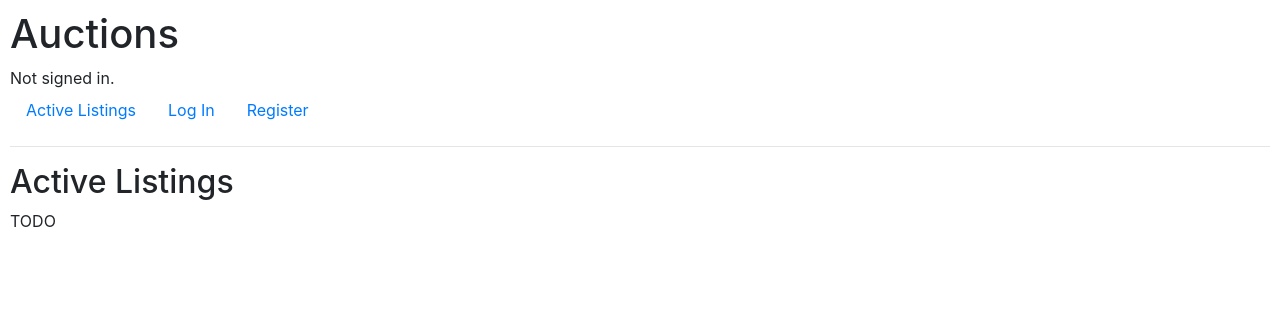
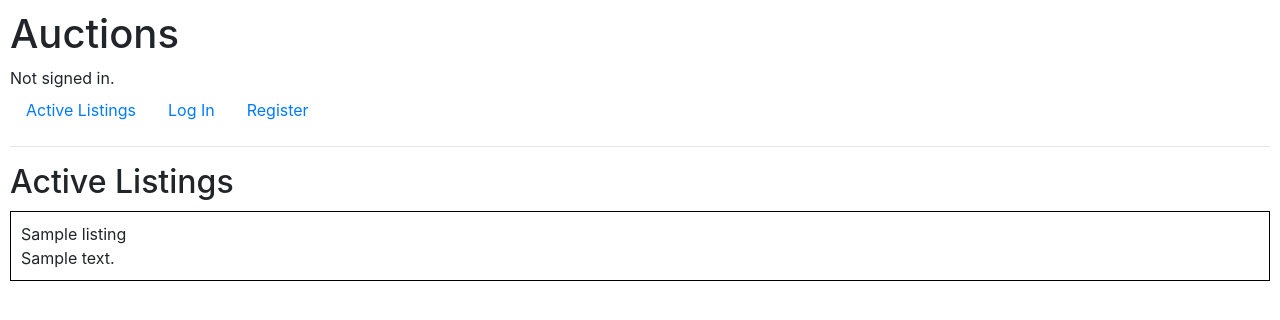
Before and after one commit to Prateek61/commerce, a Django app: page / in a window 1280 px wide. Shown: the top 320 px of the page. Run offline with Django 3.2, Linux system fonts and the light colour scheme; tables that the repository leaves empty hold one stand-in row (values such as "Sample post"); some libraries are stand-ins or nearby versions.

Commit message:
Added models for Bid and Comment
Also updated index route

```diff
--- a/auctions/models.py
+++ b/auctions/models.py
@@ -9,5 +9,19 @@ class Listing(models.Model):
     name = models.CharField(max_length=100)
     price = models.FloatField()
     description = models.TextField()
-    created = models.DateTimeField()
+    created = models.DateTimeField(auto_now_add=True)
+    category = models.CharField(max_length=50)
     picture = models.ImageField(upload_to='images/')
+
+class Bid(models.Model):
+    amount = models.FloatField()
+    user = models.ForeignKey(User, related_name="bids", on_delete=models.CASCADE)
+    listing = models.ForeignKey(Listing, related_name="bids", on_delete=models.CASCADE)
+    created = models.DateTimeField(auto_now_add=True)
+
+class Comment(models.Model):
+    title = models.CharField(max_length=100)
+    content = models.TextField()
+    user = models.ForeignKey(User, related_name="comments", on_delete=models.CASCADE)
+    listing = models.ForeignKey(Listing, related_name="comments", on_delete=models.CASCADE)
+    created = models.DateTimeField(auto_now_add=True)
--- a/auctions/static/auctions/styles.css
+++ b/auctions/static/auctions/styles.css
@@ -1,3 +1,9 @@
 body {
     padding: 10px;
 }
+
+.listing {
+    padding: 10px;
+    border: 1px solid black;
+    margin: 10px 0;
+}
--- a/auctions/templates/auctions/index.html
+++ b/auctions/templates/auctions/index.html
@@ -3,5 +3,10 @@
 {% block body %}
     <h2>Active Listings</h2>
 
-    TODO
+    {% for listing in listings %}
+        <div class="listing">
+            <div>{{ listing.name }}</div>
+            <div>{{ listing.description }}</div>
+        </div>
+    {% endfor %}
 {% endblock %}
--- a/auctions/templates/auctions/layout.html
+++ b/auctions/templates/auctions/layout.html
@@ -3,7 +3,7 @@
 <!DOCTYPE html>
 <html lang="en">
     <head>
-        <title>{% block title %}Auctions{% endblock %}</title>
+        <title>Auctions {% block title %}{% endblock %}</title>
         <link rel="stylesheet" href="https://stackpath.bootstrapcdn.com/bootstrap/4.4.1/css/bootstrap.min.css" integrity="sha384-Vkoo8x4CGsO3+Hhxv8T/Q5PaXtkKtu6ug5TOeNV6gBiFeWPGFN9MuhOf23Q9Ifjh" crossorigin="anonymous">
         <link href="{% static 'auctions/styles.css' %}" rel="stylesheet">
     </head>
--- a/auctions/views.py
+++ b/auctions/views.py
@@ -4,11 +4,14 @@ from django.http import HttpResponse, HttpResponseRedirect, HttpRequest
 from django.shortcuts import render
 from django.urls import reverse
 
-from .models import User
+from .models import User, Listing
 
 
 def index(request: HttpRequest) -> HttpResponse:
-    return render(request, "auctions/index.html")
+    listings = Listing.objects.order_by('-created')
+    return render(request, "auctions/index.html", {
+        "listings": listings
+    })
 
 
 def login_view(request: HttpRequest) -> HttpResponse:
```
Also changed, not shown: 1 other file.
